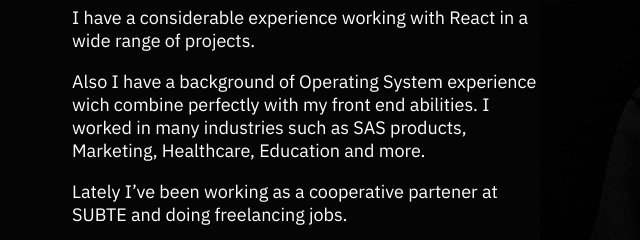
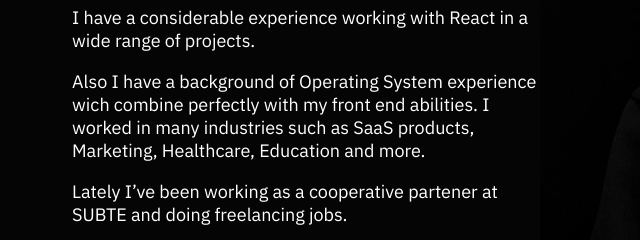
Before and after one commit to franciscocobas/gatsby-francisco-cobas-dev, a Gatsby site: page / in a window 1280 px wide. Shown: the part 452-692 px from the top of the page, 0-640 px from the left. Built offline with nearby package versions, Linux system fonts and the light colour scheme; Gatsby itself is replaced by a stand-in of ours.

Commit message:
Fix SasS text

```diff
--- a/src/pages/index.tsx
+++ b/src/pages/index.tsx
@@ -177,7 +177,7 @@ const IndexPage = () => (
               <p>
                 Also I have a background of Operating System experience wich
                 combine perfectly with my front end abilities. I worked in many
-                industries such as SAS products, Marketing, Healthcare,
+                industries such as SaaS products, Marketing, Healthcare,
                 Education and more.
               </p>
               <p>
```
